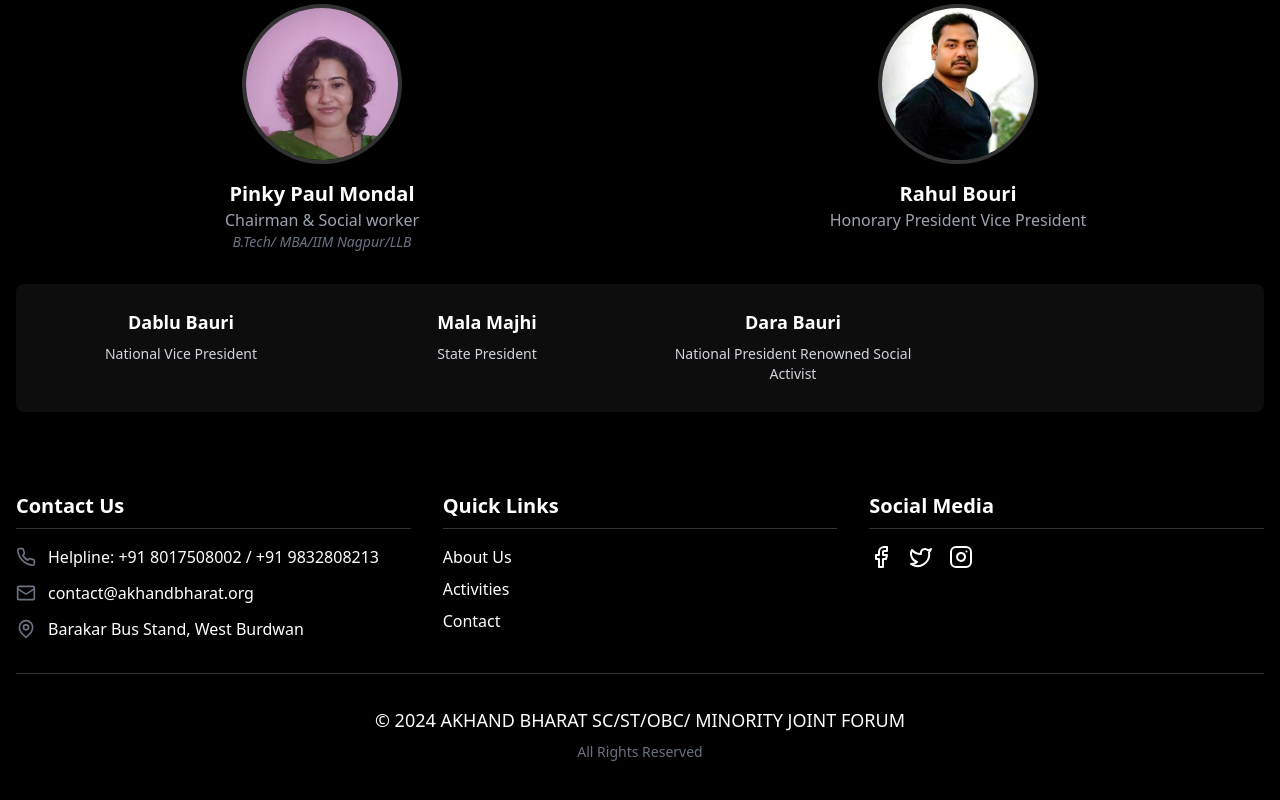
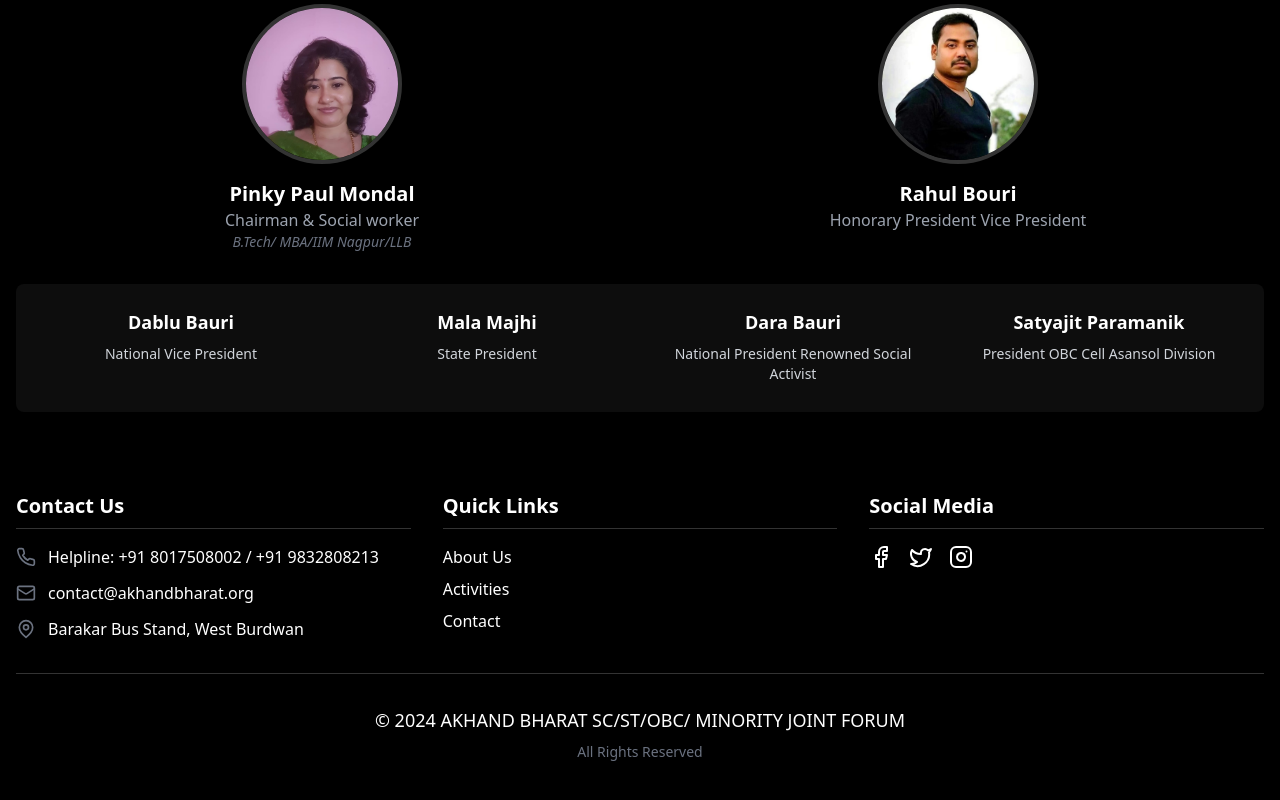
Before and after one commit to IAmShivay/ngo, a React (Vite) app: page / in a window 1280 px wide. Shown: the part 3483-4283 px from the top of the page. Built offline with nearby package versions, Linux system fonts and the light colour scheme.

Commit message:
update Footer component; add new member details for Satyajit Paramanik

```diff
--- a/src/components/Footer.tsx
+++ b/src/components/Footer.tsx
@@ -42,6 +42,13 @@ export default function Footer() {
     {
       name: "Dara Bauri",
       title: "National President Renowned Social Activist",
+      subtitle: "Mohila Morcha & Child cell Asansol Division",
+      image:
+        "https://imgs.search.brave.com/oJUxonEvz7P_qkOC_-rYriP6a_qd9HESeJEXuACr75k/rs:fit:860:0:0:0/g:ce/aHR0cHM6Ly90My5m/dGNkbi5uZXQvanBn/LzAyLzk5LzczLzI2/LzM2MF9GXzI5OTcz/MjY2OF9nWnFLVmJ1/Mktqcm9MWXRUOWhS/WmZFMzdBWldGSEpR/bi5qcGc",
+    },
+    {
+      name: "Satyajit Paramanik",
+      title: "President OBC Cell Asansol Division",
       subtitle: "Mohila Morcha & Child cell Asansol Division",
       image:
         "https://imgs.search.brave.com/oJUxonEvz7P_qkOC_-rYriP6a_qd9HESeJEXuACr75k/rs:fit:860:0:0:0/g:ce/aHR0cHM6Ly90My5m/dGNkbi5uZXQvanBn/LzAyLzk5LzczLzI2/LzM2MF9GXzI5OTcz/MjY2OF9nWnFLVmJ1/Mktqcm9MWXRUOWhS/WmZFMzdBWldGSEpR/bi5qcGc",
```
